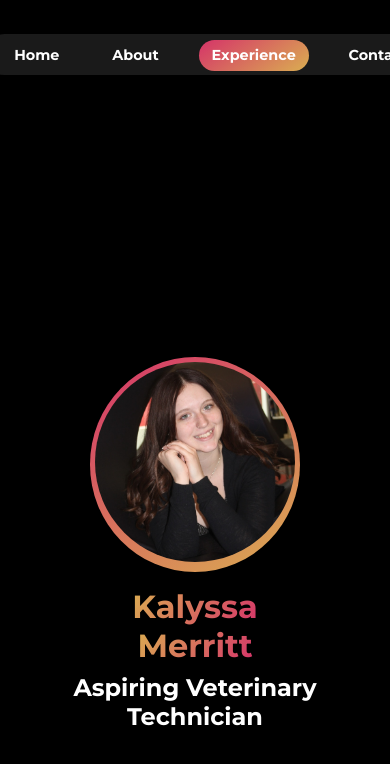
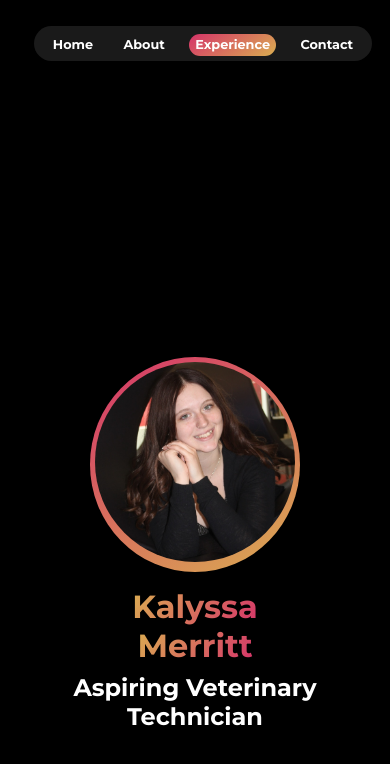
Before and after one commit to lawofthedmz/kalyssa-website, a React (Create React App) app: page / in a window 390 px wide. Shown: the top 764 px of the page. Built offline with nearby package versions, Linux system fonts and the light colour scheme.

Commit message:
fixed heading responsive issue

```diff
--- a/src/components/Header.js
+++ b/src/components/Header.js
@@ -5,7 +5,7 @@ const Nav = styled.nav`
   position: fixed;
   top: 0;
   width: 100%;
-  padding: 1rem;
+  padding: 0.5rem;
   display: flex;
   justify-content: center;
   z-index: 1000;
@@ -15,24 +15,24 @@ const Nav = styled.nav`
 const NavList = styled.ul`
   list-style: none;
   display: flex;
-  gap: 1rem;
+  gap: 0.5rem;
   border-radius: 50px;
-  padding: 0.5rem 1rem;
+  padding: 0.3rem 0.5rem;
   background: #1a1a1a; /* Solid color for the pill bar */
   box-shadow: 0 2px 5px rgba(0, 0, 0, 0.2); /* Optional: Add a subtle shadow for a floating effect */
 
   @media (max-width: 768px) {
-    gap: 0.5rem;
-    padding: 0.3rem 0.5rem;
+    gap: 0.3rem;
+    padding: 0.2rem 0.4rem;
   }
 `;
 
 const NavItem = styled.li`
-  padding: 0.5rem 1rem;
+  padding: 0.3rem 0.6rem;
   border-radius: 20px;
 
   @media (max-width: 768px) {
-    padding: 0.3rem 0.6rem;
+    padding: 0.2rem 0.4rem;
   }
 `;
 
@@ -40,21 +40,21 @@ const StyledNavLink = styled.a`
   text-decoration: none;
   color: #fff;
   font-weight: bold;
-  font-size: 1.2rem;
+  font-size: 1rem;
 
   &.active {
     background: linear-gradient(145deg, #d53369, #daae51); /* Gradient color for the active link */
     color: #fff;
     border-radius: 20px;
-    padding: 0.5rem 1rem;
+    padding: 0.3rem 0.6rem;
   }
 
   @media (max-width: 768px) {
-    font-size: 0.9rem;
-    padding: 0.4rem 0.8rem;
+    font-size: 0.8rem;
+    padding: 0.2rem 0.4rem;
 
     &.active {
-      padding: 0.4rem 0.8rem;
+      padding: 0.2rem 0.4rem;
     }
   }
 `;
```
